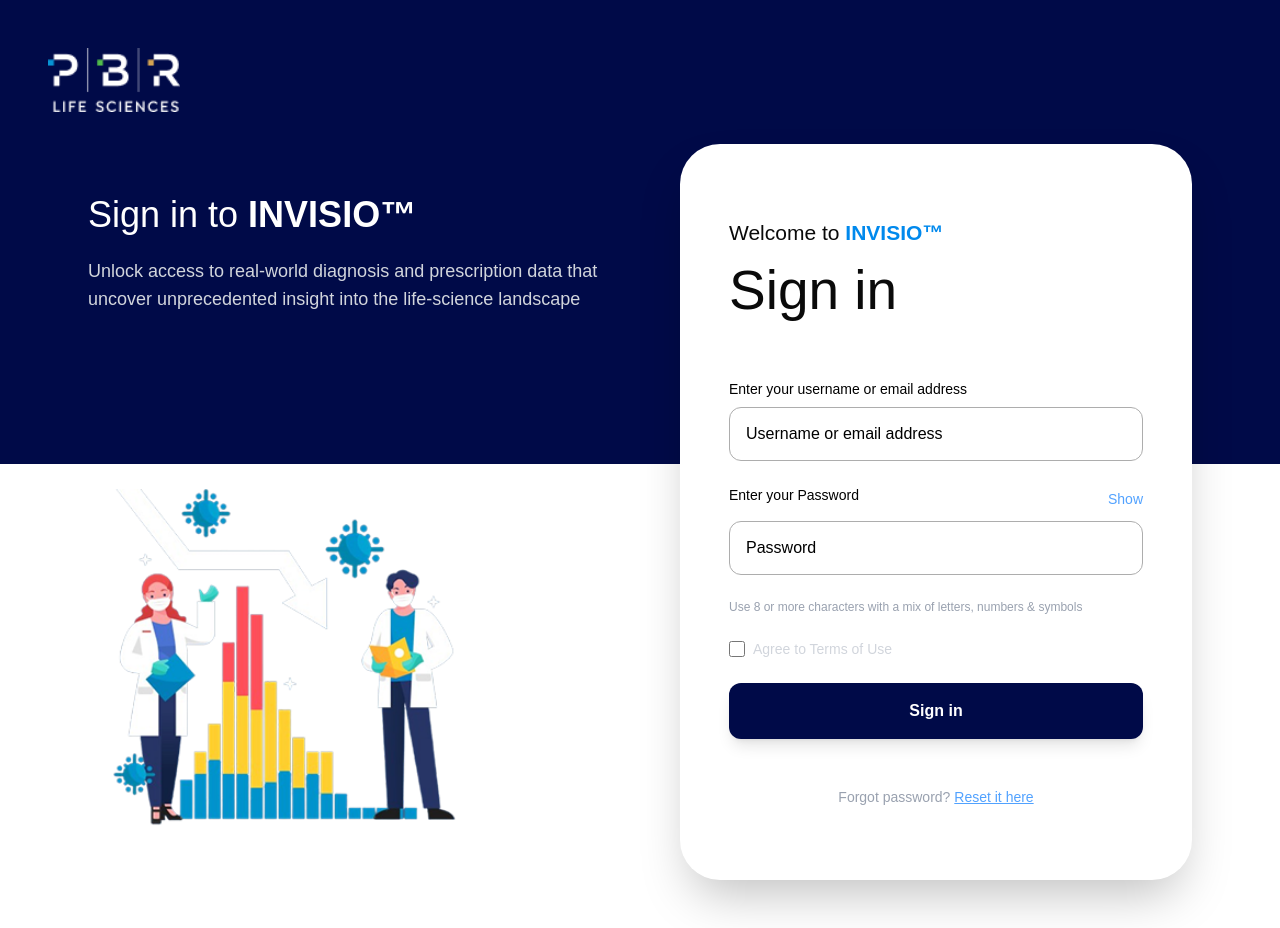
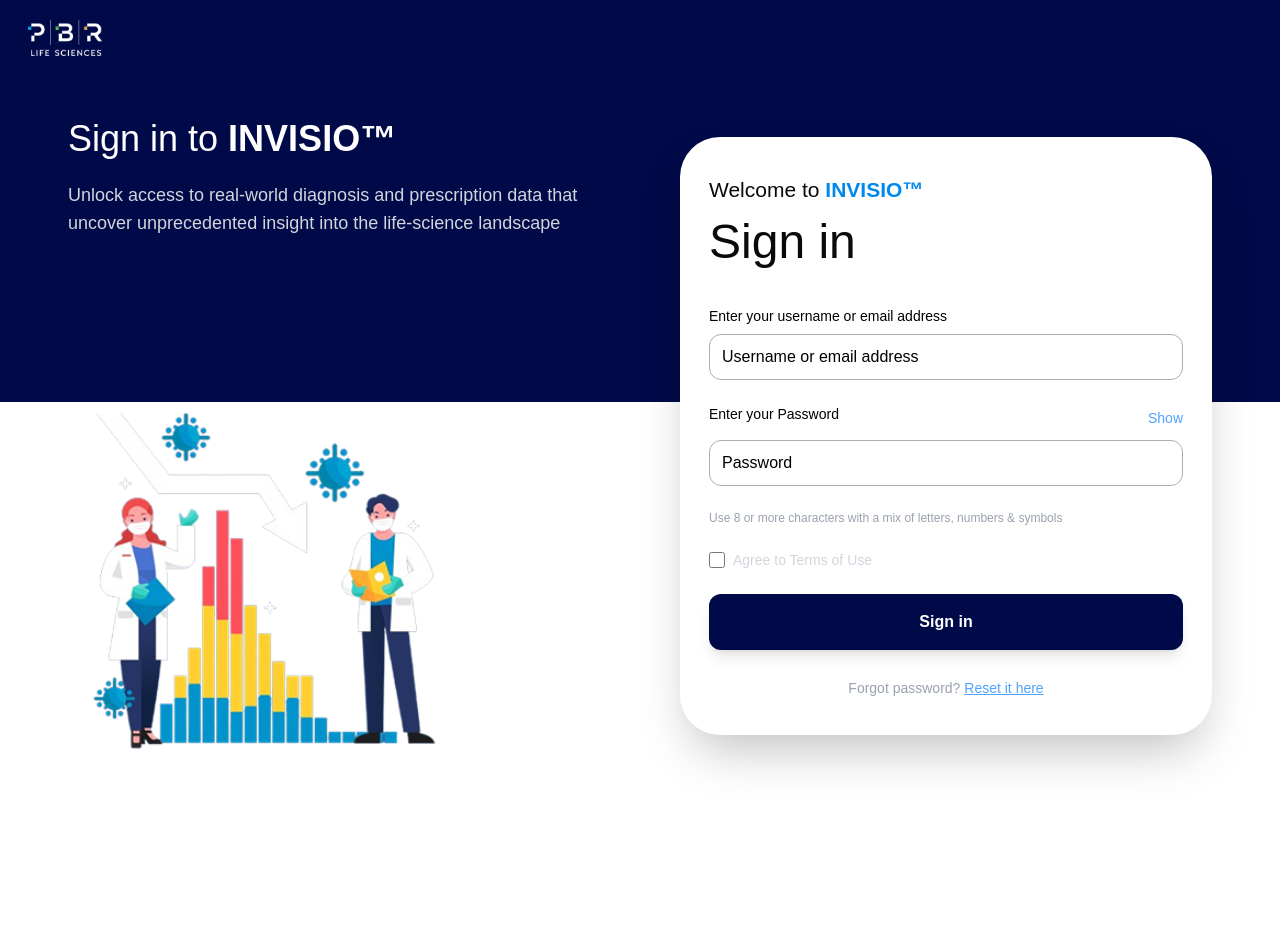
Before and after one commit to olaspanky/inv, a Next.js app: page /auth/login in a window 1280 px wide. After the commit the page ends 804 px from the top, so only its background shows below. Built offline with nearby package versions, Linux system fonts and the light colour scheme; a web font is replaced by a local one.

Commit message:
first commit

```diff
--- a/src/app/auth/login/page.jsx
+++ b/src/app/auth/login/page.jsx
@@ -73,21 +73,21 @@
   };
 
   return (
-<div className="min-h-screen flex flex-col p-12 isidora" style={{
+<div className="min-h-screen flex flex-col p-5 px-7 isidora" style={{
   background: 'linear-gradient(to bottom, #000A48 0%, #000A48 50%, #ffffff 50%, #ffffff 100%)'
 }}>
         <div>
             <img
               src="/assets/pbg-logo-white.png"
               alt="PBR Logo"
-              className="h-16 w-auto mb-8"
+              className="h-9 2xl:h-12 w-auto mb-8"
             />
           </div>
 
-<div className='2xl:px-32  flex flex-col items-center justify-center px-5 md:px-10' >
+<div className='2xl:px-32  flex flex-col items-center justify-center px-5 md:px-10 p-7' >
   <div className="w-full  grid md:grid-cols-2 2xl:gap-64 lg:gap-20 items-center ">
         {/* Left - Illustration / Welcome area */}
-        <div className="hidden md:flex flex-col justify-between text-white space-y-8 h-[80vh] ">
+        <div className="hidden md:flex flex-col justify-between text-white space-y-4 h-[80vh] ">
 
 <div className='flex flex-col gap-5 isidora4'>
   <h1 className="text-[36px] 2xl:text-[41px]  leading-tight isidora ">
@@ -113,7 +113,7 @@
         </div>
 
         {/* Right - Login Form */}
-        <div className="bg-white backdrop-blur-md border border-white/10 rounded-[40px] shadow-2xl w-full px-12 py-18">
+        <div className="bg-white backdrop-blur-md border border-white/10 rounded-[40px] shadow-2xl w-full px-7 py-9 2xl:px-10 2xl:py-14">
           <div className="md:hidden mb-8 text-center text-black">
             <img
               src="/invi.png"
@@ -128,12 +128,12 @@
             </p>
           </div>
 
-          <div className='flex flex-col'>
+          <div className='flex flex-col '>
             <p className='text-[21px]'>Welcome to <span className="text-[#0089ED] font-bold">INVISIO™</span></p>
-            <p className='text-[55px]'>Sign in</p>
+            <p className='text-[48px] 2xl:text-[55px]'>Sign in</p>
           </div>
 
-          <form onSubmit={handleSubmit} className="space-y-6 my-12">
+          <form onSubmit={handleSubmit} className="space-y-6 my-7 2xl:my-9">
             <div>
               <label className="block mb-2 text-sm font-medium text-black">
                Enter your username or email address
@@ -143,7 +143,7 @@
                 value={form.identifier}
                 onChange={(e) => setForm({ ...form, identifier: e.target.value })}
                 placeholder="Username or email address"
-                className="w-full px-4 py-3.5 bg-white/10 border border-[#ADADAD] rounded-xl text-black placeholder-black focus:outline-none focus:border-blue-500 focus:ring-1 focus:ring-blue-500 transition"
+                className="w-full px-3 py-2.5 2xl:px-4 2xl:py-3.5 bg-white/10 border border-[#ADADAD] rounded-xl text-black placeholder-black focus:outline-none focus:border-blue-500 focus:ring-1 focus:ring-blue-500 transition"
               />
               {errors.identifier && (
                 <p className="mt-1.5 text-sm text-red-400">{errors.identifier}</p>
@@ -168,7 +168,7 @@
                 value={form.password}
                 onChange={(e) => setForm({ ...form, password: e.target.value })}
                 placeholder="Password"
-                className="w-full px-4 py-3.5 bg-white/10 border border-[#ADADAD] rounded-xl text-black placeholder-black focus:outline-none focus:border-blue-500 focus:ring-1 focus:ring-blue-500 transition"
+                className="w-full px-3 py-2.5 2xl:px-4 2xl:py-3.5 bg-white/10 border border-[#ADADAD] rounded-xl text-black placeholder-black focus:outline-none focus:border-blue-500 focus:ring-1 focus:ring-blue-500 transition"
               />
               {errors.password && (
                 <p className="mt-1.5 text-sm text-red-400">{errors.password}</p>
```
